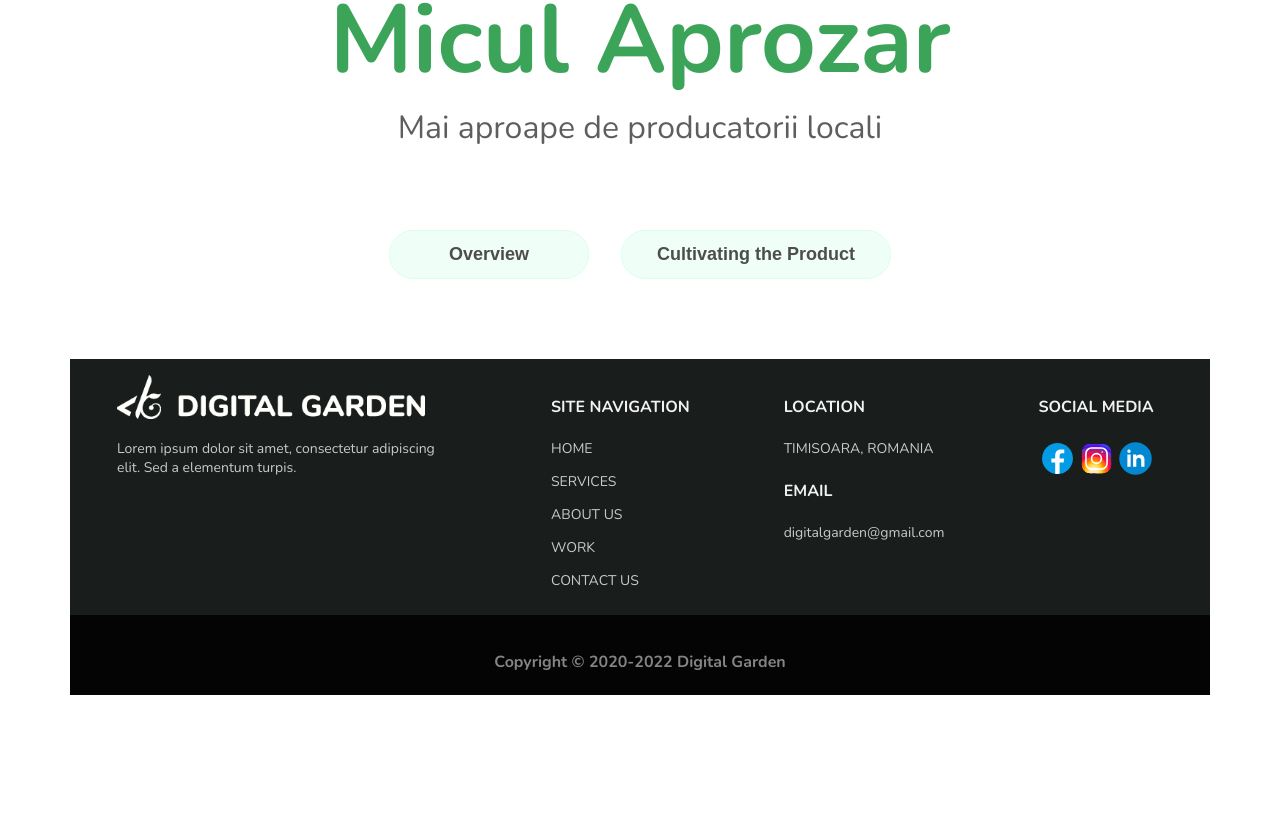
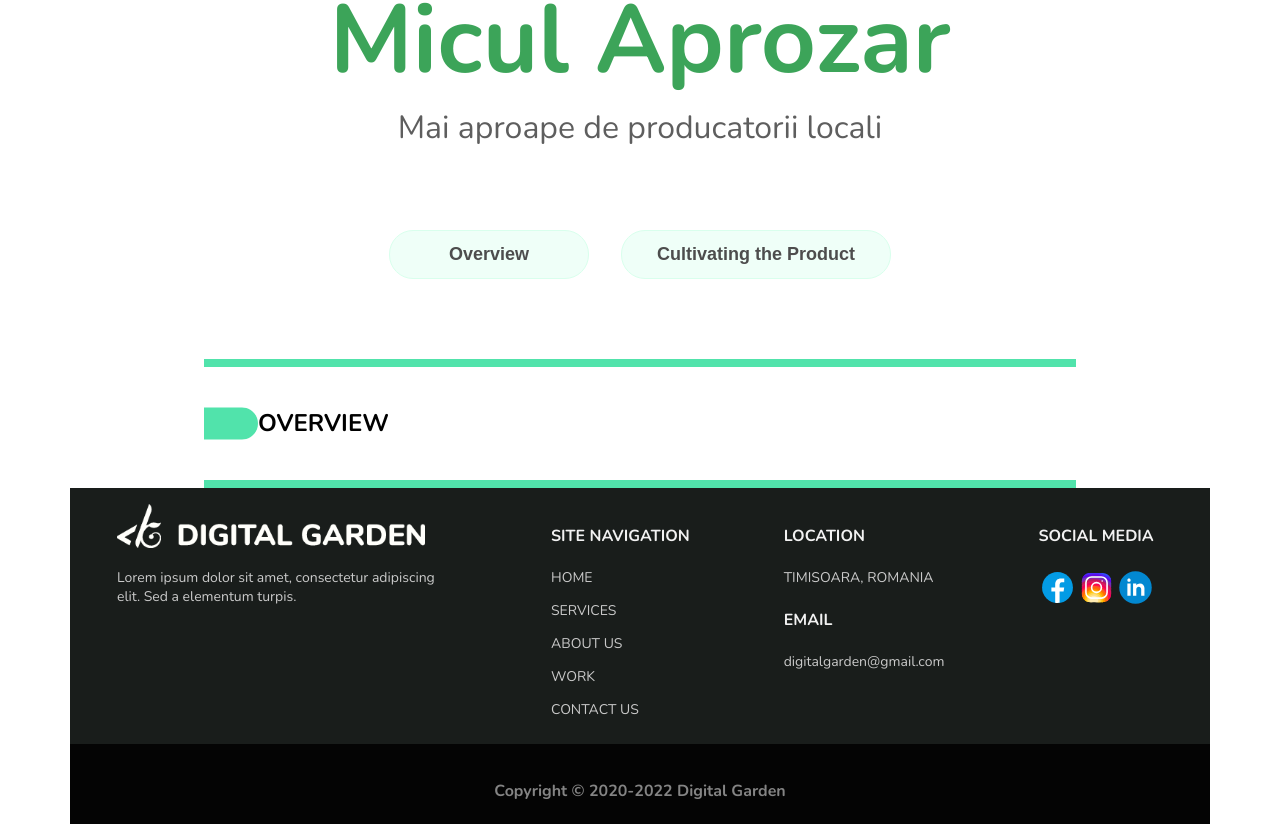
Before and after one commit to miculaprozar/digitalgarden, a Gatsby site: page / in a window 1280 px wide. Shown: the part 4984-5808 px from the top of the page. Before the commit the page ends 5679 px from the top, so only its background shows below. Built offline with nearby package versions, Linux system fonts and the light colour scheme; Gatsby itself is replaced by a stand-in of ours.

Commit message:
finished section title and green lines

```diff
--- /dev/null
+++ b/src/components/OverviewSection/OverviewSection.js
@@ -0,0 +1,21 @@
+import React from "react";
+import { Container } from "../../styles/Global";
+import { Overview, Line, Text, Tag } from "./OverviewSection.style";
+import rectangle from "../../svg/Rectangle 82.svg";
+
+const OverviewSection = () => {
+	return (
+		<Container>
+			<Overview>
+				<Line />
+				<Tag>
+					<img src={rectangle} alt="rectangle" />
+					<Text>OVERVIEW</Text>
+				</Tag>
+				<Line />
+			</Overview>
+		</Container>
+	);
+};
+
+export default OverviewSection;
--- /dev/null
+++ b/src/components/OverviewSection/OverviewSection.style.js
@@ -0,0 +1,31 @@
+import styled from "styled-components";
+
+export const Overview = styled.div`
+	display: flex;
+	align-content: center;
+	flex-direction: column;
+	flex-wrap: wrap;
+	@media (max-width: 500px) {
+		padding: 20px;
+	}
+`;
+
+export const Line = styled.div`
+	width: 100%;
+	max-width: 872px;
+	height: 8px;
+	background: #51e3ab;
+`;
+
+export const Text = styled.div`
+	font-weight: 800;
+	font-size: 24px;
+	line-height: 33px;
+	text-align: center;
+	color: #000000;
+`;
+
+export const Tag = styled.div`
+	display: flex;
+	margin: 40px 0;
+`;
--- a/src/pages/index.js
+++ b/src/pages/index.js
@@ -5,8 +5,8 @@ import HomeSection from "../components/HomeSection/HomeSection";
 import Services from "../components/ServicesSection/ServicesSection";
 import AboutUsSection from "../components/AboutUsSection/AboutUsSection";
 import WorkSection from "../components/WorkSection/WorkSection";
+import OverviewSection from "../components/OverviewSection/OverviewSection";
 import "../styles/Index.css";
-
 const App = () => {
 	return (
 		<div class="page-content">
@@ -16,6 +16,7 @@ const App = () => {
 				<Services />
 				<AboutUsSection />
 				<WorkSection />
+				<OverviewSection />
 			</div>
 			<Footer />
 		</div>
```
Also changed, not shown: src/svg/Rectangle 82.svg (added).
